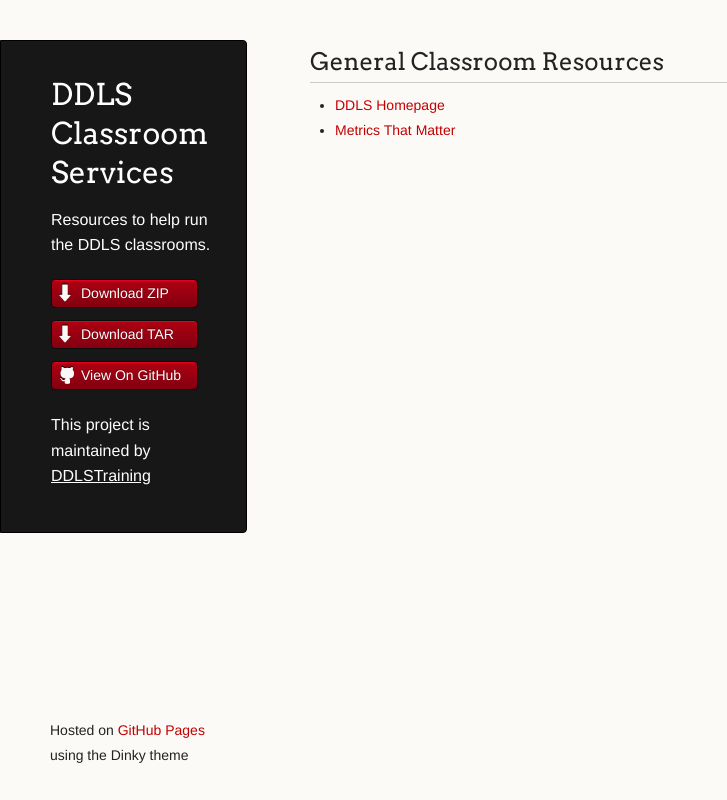
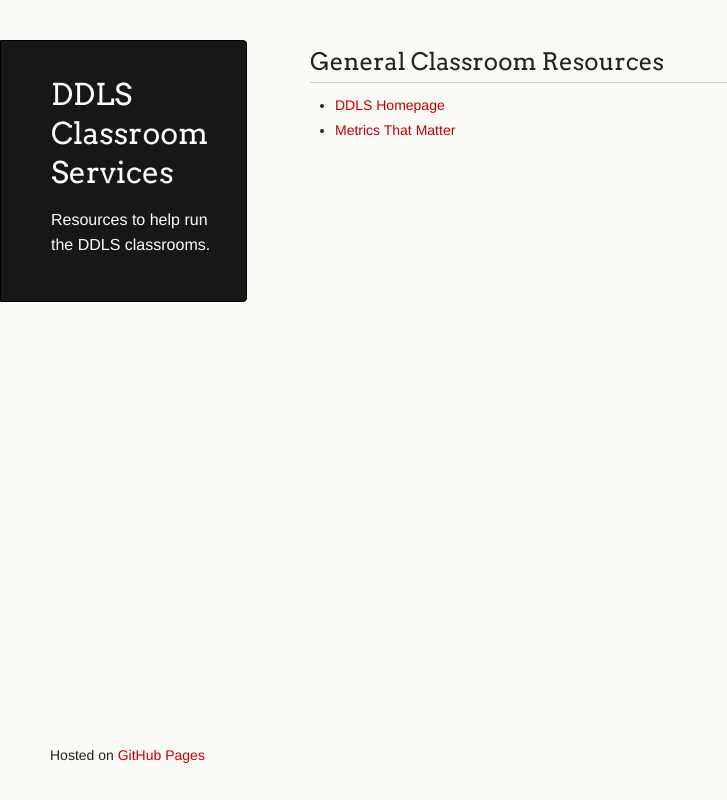
Before and after one commit to DDLSTraining/ClassroomServices, a plain HTML site: page index.html in a window 1280 px wide. Shown: the whole page, without its empty margins (0-727 px from the left). Drawn offline with Linux system fonts and the light colour scheme.

Commit message:
First tidy

```diff
--- a/index.html
+++ b/index.html
@@ -3,7 +3,7 @@
   <head>
     <meta charset="utf-8">
     <meta http-equiv="X-UA-Compatible" content="chrome=1">
-    <title>DDLS Classroom Services by DDLSTraining</title>
+    <title>DDLS Classroom Services</title>
 
     <link rel="stylesheet" href="stylesheets/styles.css">
     <link rel="stylesheet" href="stylesheets/github-light.css">
@@ -18,16 +18,6 @@
       <header>
         <h1 class="header">DDLS Classroom Services</h1>
         <p class="header">Resources to help run the DDLS classrooms.</p>
-
-        <ul>
-          <li class="download"><a class="buttons" href="https://github.com/DDLSTraining/ClassroomServices/zipball/master">Download ZIP</a></li>
-          <li class="download"><a class="buttons" href="https://github.com/DDLSTraining/ClassroomServices/tarball/master">Download TAR</a></li>
-          <li><a class="buttons github" href="https://github.com/DDLSTraining/ClassroomServices">View On GitHub</a></li>
-        </ul>
-
-        <p class="header">This project is maintained by <a class="header name" href="https://github.com/DDLSTraining">DDLSTraining</a></p>
-
-
       </header>
       <section>
         <h2>
@@ -41,7 +31,7 @@
         </ul>
       </section>
       <footer>
-        <p><small>Hosted on <a href="https://pages.github.com">GitHub Pages</a> using the Dinky theme</small></p>
+        <p><small>Hosted on <a href="https://pages.github.com">GitHub Pages</small></p>
       </footer>
     </div>
     <!--[if !IE]><script>fixScale(document);</script><![endif]-->
```
Lines whose indentation alone changed are shown as unchanged.
